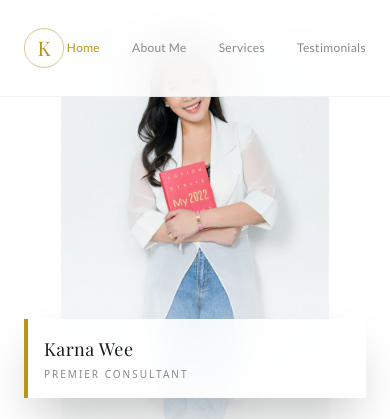
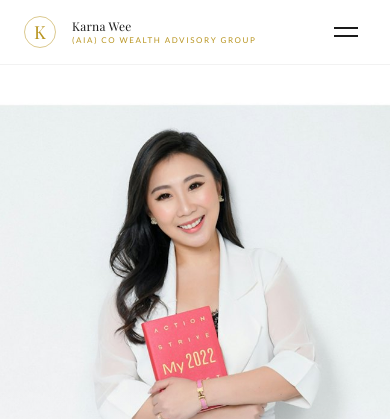
Before and after one commit to LakshanSivakumar/skandage-mvp, a Django app: a page that uses core/templates/themes/karna2_base.html in a window 390 px wide. Shown: the top 419 px of the page. Run offline with Django 5.2, Linux system fonts and the light colour scheme; data comes from the database, SQL or seed files in the repository; both versions use the stored data as it was after the commit; some libraries are stand-ins or nearby versions; some web fonts are replaced.

Commit message:
added hamburger for mobile

```diff
--- a/core/templates/themes/karna2_base.html
+++ b/core/templates/themes/karna2_base.html
@@ -130,19 +130,20 @@
 
 <body class="text-[#1a1a1a] selection:bg-[#B8941F] selection:text-white antialiased">
 
-    <nav class="fixed top-0 w-full z-50 bg-white/90 backdrop-blur-xl border-b border-black/5 transition-all">
-        <div class="max-w-7xl mx-auto px-6 h-24 flex items-center justify-between">
+    <nav id="navbar" class="fixed top-0 w-full z-50 bg-white border-b border-black/5 transition-all duration-300">
+        <div class="max-w-7xl mx-auto px-6 h-16 md:h-24 flex items-center justify-between">
             <a href="{% url 'agent_profile' agent.slug %}" class="flex items-center gap-4 group">
                 <div
-                    class="w-10 h-10 border border-[#B8941F]/50 rounded-full flex items-center justify-center text-[#B8941F] font-serif text-xl group-hover:border-[#B8941F] group-hover:bg-[#B8941F]/10 transition duration-500">
+                    class="w-8 h-8 md:w-10 md:h-10 border border-[#B8941F]/50 rounded-full flex items-center justify-center text-[#B8941F] font-serif text-lg md:text-xl group-hover:border-[#B8941F] group-hover:bg-[#B8941F]/10 transition duration-500">
                     {{ agent.name|slice:":1" }}</div>
-                <div class="hidden md:flex flex-col">
-                    <span class="text-sm font-serif tracking-wide text-[#1a1a1a]">{{ agent.name }}</span>
-                    <span class="text-[9px] uppercase tracking-[0.2em] text-[#B8941F] font-medium">{{ agent.company }}</span>
+                <div class="flex flex-col">
+                    <span class="text-xs md:text-sm font-serif tracking-wide text-[#1a1a1a]">{{ agent.name }}</span>
+                    <span class="text-[8px] md:text-[9px] uppercase tracking-[0.2em] text-[#B8941F] font-medium">{{ agent.company }}</span>
                 </div>
             </a>
 
-            <div class="flex gap-8 items-center">
+            <!-- Desktop Menu -->
+            <div class="hidden md:flex gap-8 items-center">
                 {% if '/agent/' in request.path %}
                 <a href="{% url 'agent_profile' agent.slug %}"
                     class="text-xs font-medium tracking-wide transition-colors duration-300 {% if request.resolver_match.url_name == 'agent_profile' %}text-[#B8941F]{% else %}text-[#888] hover:text-[#1a1a1a]{% endif %}">Home</a>
@@ -165,10 +166,33 @@
                     class="text-xs font-medium tracking-wide transition-colors duration-300 {% if '/letters/' in request.path %}text-[#B8941F]{% else %}text-[#888] hover:text-[#1a1a1a]{% endif %}">Testimonials</a>
                 {% endif %}
             </div>
+
+            <!-- Mobile Hamburger -->
+            <button id="menu-toggle" class="md:hidden flex flex-col gap-1.5 p-2 z-[60]">
+                <span class="w-6 h-0.5 bg-[#1a1a1a] transition-all duration-300 origin-center"></span>
+                <span class="w-6 h-0.5 bg-[#1a1a1a] transition-all duration-300 origin-center"></span>
+            </button>
+        </div>
+
+        <!-- Mobile Menu Overlay -->
+        <div id="mobile-menu"
+            class="fixed inset-0 bg-white z-50 transform translate-x-full transition-transform duration-500 ease-in-out md:hidden flex flex-col pt-32 px-10 gap-8">
+            {% if '/agent/' in request.path %}
+            <a href="{% url 'agent_profile' agent.slug %}" class="text-3xl font-serif text-[#1a1a1a]">Home</a>
+            <a href="{% url 'agent_bio' agent.slug %}" class="text-3xl font-serif text-[#1a1a1a]">About Me</a>
+            <a href="{% url 'agent_services' agent.slug %}" class="text-3xl font-serif text-[#1a1a1a]">Services</a>
+            <a href="{% url 'agent_testimonials' agent.slug %}"
+                class="text-3xl font-serif text-[#1a1a1a]">Testimonials</a>
+            {% else %}
+            <a href="/" class="text-3xl font-serif text-[#1a1a1a]">Home</a>
+            <a href="/bio/" class="text-3xl font-serif text-[#1a1a1a]">About Me</a>
+            <a href="/expertise/" class="text-3xl font-serif text-[#1a1a1a]">Services</a>
+            <a href="/letters/" class="text-3xl font-serif text-[#1a1a1a]">Testimonials</a>
+            {% endif %}
         </div>
     </nav>
 
-    <main class="min-h-[85vh]">
+    <main class="min-h-[85vh] pt-16 md:pt-24">
         {% block content %}{% endblock %}
     </main>
 
@@ -202,6 +226,30 @@
             const span = btn.querySelector('span');
             if (el.classList.contains('expanded')) { span.innerText = 'Hide Full Review'; }
             else { span.innerText = 'Read Full Review'; }
+        }
+
+        const menuToggle = document.getElementById('menu-toggle');
+        const mobileMenu = document.getElementById('mobile-menu');
+        const body = document.body;
+
+        if (menuToggle && mobileMenu) {
+            menuToggle.addEventListener('click', () => {
+                const isOpen = mobileMenu.classList.contains('translate-x-0');
+                mobileMenu.classList.toggle('translate-x-full', isOpen);
+                mobileMenu.classList.toggle('translate-x-0', !isOpen);
+
+                // Animate hamburger to X
+                const spans = menuToggle.querySelectorAll('span');
+                if (!isOpen) {
+                    spans[0].style.transform = 'translateY(4px) rotate(45deg)';
+                    spans[1].style.transform = 'translateY(-4px) rotate(-45deg)';
+                    body.style.overflow = 'hidden';
+                } else {
+                    spans[0].style.transform = 'none';
+                    spans[1].style.transform = 'none';
+                    body.style.overflow = '';
+                }
+            });
         }
 
         let rawIncome = 0, rawDependents = 0, rawLiabilities = 0, rawExisting = 0, rawRecommended = 0, rawGap = 0;
--- a/core/templates/themes/karna2_custom.html
+++ b/core/templates/themes/karna2_custom.html
@@ -4,10 +4,10 @@
 {% block content %}
 
 <div class="grid grid-cols-1 lg:grid-cols-12 min-h-[90vh]">
-    <div class="lg:col-span-5 relative h-[50vh] lg:h-auto bg-[#F5F3EE] order-first lg:order-last overflow-hidden group">
+    <div class="lg:col-span-5 relative h-[75vh] lg:h-auto bg-[#F5F3EE] order-first lg:order-last overflow-hidden group">
         {% if agent.headshot %}
         <img src="{{ agent.headshot.url }}"
-            class="absolute inset-0 w-full h-full object-cover transition duration-1000 ease-in-out group-hover:scale-105"
+            class="absolute inset-0 w-full h-full object-cover object-[center_10%] transition duration-1000 ease-in-out group-hover:scale-105"
             alt="{{ agent.name }}">
         <div
             class="absolute inset-0 bg-gradient-to-t from-white via-transparent to-transparent opacity-90 lg:opacity-60">
@@ -150,7 +150,7 @@
                 </div>
                 <div class="text-3xl lg:text-4xl text-[#B8941F] font-serif mb-3">{{ custom_fields.aia_metrics.claims_value }}</div>
                 <div class="text-xs text-[#888] uppercase tracking-widest font-semibold mt-auto">Claims Value</div>
-    </div>
+            </div>
 </section>
 {% endif %}
 
@@ -284,7 +284,7 @@
                     <h3 class="text-3xl font-serif mb-3 text-[#1a1a1a]">Sent successfully!</h3>
                     <p class="text-[#888] font-light">Your report should arrive in your inbox in just a moment.</p>
                 </div>
-    </div>
+            </div>
 </section>
 
 {% if testimonials %}
--- a/core/templates/themes/karna_custom.html
+++ b/core/templates/themes/karna_custom.html
@@ -4,10 +4,10 @@
 {% block content %}
 
 <div class="grid grid-cols-1 lg:grid-cols-12 min-h-[90vh]">
-    <div class="lg:col-span-5 relative h-[50vh] lg:h-auto bg-[#171717] order-first lg:order-last overflow-hidden group">
+    <div class="lg:col-span-5 relative h-[75vh] lg:h-auto bg-[#171717] order-first lg:order-last overflow-hidden group">
         {% if agent.headshot %}
         <img src="{{ agent.headshot.url }}"
-            class="absolute inset-0 w-full h-full object-cover opacity-90 contrast-110 saturate-[1.1] transition duration-1000 ease-in-out group-hover:scale-105"
+            class="absolute inset-0 w-full h-full object-cover object-[center_10%] contrast-110 saturate-[1.1] transition duration-1000 ease-in-out group-hover:scale-105"
             alt="{{ agent.name }}">
         <div
             class="absolute inset-0 bg-gradient-to-t from-[#0a0a0a] via-transparent to-transparent opacity-90 lg:opacity-60">
```
Also changed, not shown: core/templates/themes/karna_base.html (+55 -8 lines), db.sqlite3.
